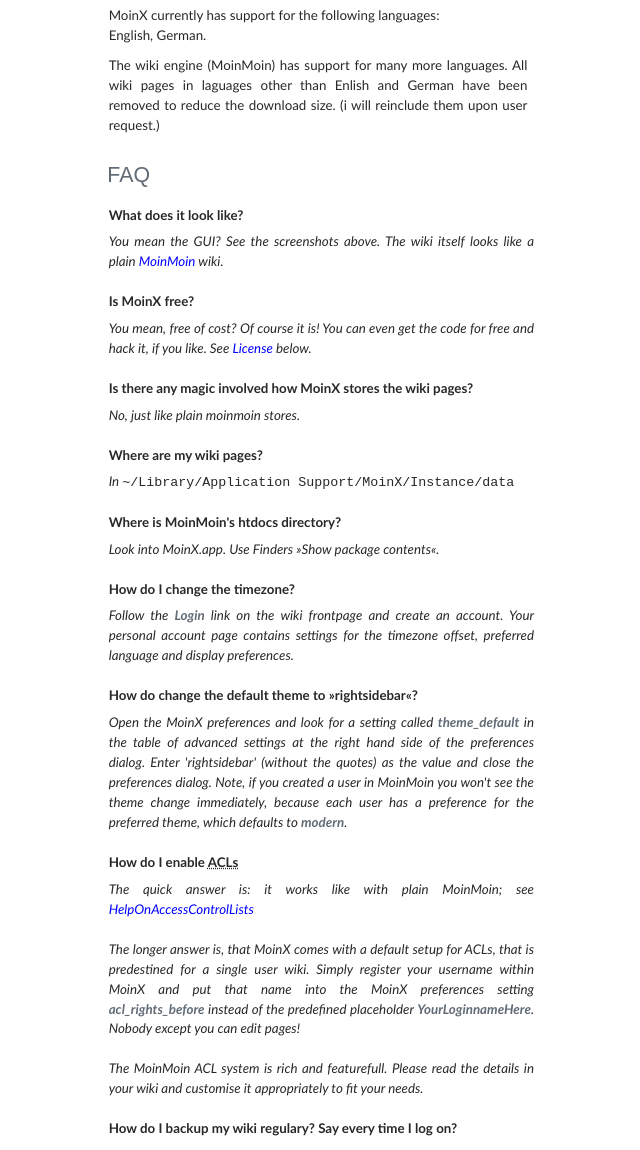
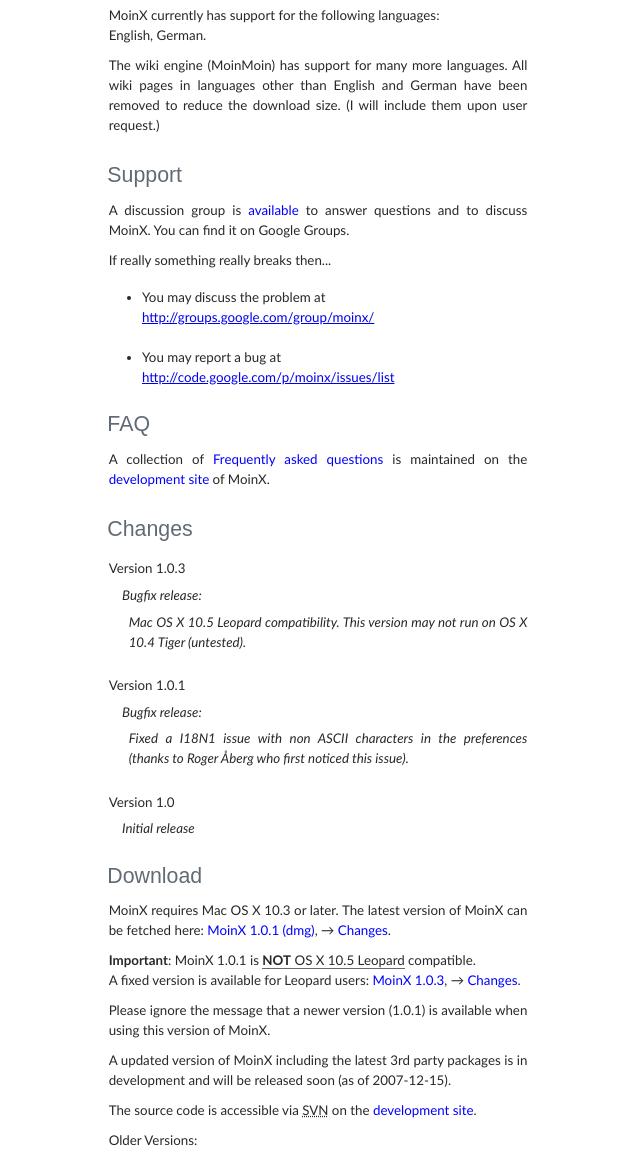
Before and after one commit to bwolf/MoinX, a plain HTML site: page website/index.html in a window 1280 px wide. Shown: the part 1650-2800 px from the top of the page, without its empty margins (178-818 px from the left). Drawn offline with Linux system fonts and the light colour scheme.

Commit message:
Updated website including links to the development site and the discussion group. The updated leopard special version is also mentioned.

```diff
--- a/website/index.html
+++ b/website/index.html
@@ -14,10 +14,10 @@
             </div>
 
             <div id="nav">
-                <a href="#changesstart">Changes</a>
-                &middot;
                 <a href="#download">Download</a>
                 &middot;
+				<a href="#support">Support</a>
+				&middot;
                 <a href="#faqstart">FAQ</a>
                 &middot;
                 <a href="#license">License</a>
@@ -34,12 +34,12 @@
                 title="Learn more about Wikis at Wikipedia">Wiki</a>, built
                 with ease of use in mind and rich with features. MoinX gives
                 you a full blown and unmodified
-                <a href="http://moinmoin.wikiwikiweb.de/"
+                <a href="http://moinmo.in/"
                 title="A featureful wiki engine">MoinMoin</a> wiki
                 without forcing you to run a full blown web server. Instead
                 MoinX is bundled with the high performance
-                <a href="http://twistedmatrix.com/products/twisted">Twisted</a>
-                webserver.
+                <a href="http://twistedmatrix.com/trac/">Twisted</a>
+                web server.
                 </p>
 
                 <p>
@@ -130,161 +130,47 @@
 
                 <p>
                 The wiki engine (MoinMoin) has support for
-                many more languages. All wiki pages in laguages other than
-                Enlish and German have been removed to reduce the download size.
-                (i will reinclude them upon user request.)
+                many more languages. All wiki pages in languages other than
+                English and German have been removed to reduce the download size.
+                (I will include them upon user request.)
                 </p>
 
+				<h2><a id="support">Support</a></h2>
+				<p>
+				A discussion group is
+				<a href="http://groups.google.com/group/moinx/">available</a>
+				to answer questions and to discuss MoinX. You can find it on
+				Google Groups.
+				</p>
+
+				<p>
+				If really something really breaks then...
+				</p>
+
+				<ul>
+					<li>You may discuss the problem at <a href="http://groups.google.com/group/moinx/">http://groups.google.com/group/moinx/</a></li>
+					<li>You may report a bug at <a href="http://code.google.com/p/moinx/issues/list">http://code.google.com/p/moinx/issues/list</a></li>
+				</ul>
+
                 <h2><a id="faqstart">FAQ</a></h2>
-                <dl id="faq">
-                    <dt>
-                        What does it look like?
-                    </dt>
-                    <dd>
-                        <p>
-                        You mean the GUI? See the screenshots above. The wiki
-                        itself looks like a plain <a
-                        href="http://moinmoin.wikiwikiweb.de/">MoinMoin</a> wiki.
-                        </p>
-                    </dd>
-
-                    <dt>
-                        Is MoinX free?
-                    </dt>
-                    <dd>
-                        <p>
-                        You mean, free of cost? Of course it is! You
-                        can even get the code for free and hack it, if you like.
-                        See <a href="#license">License</a> below.
-                        </p>
-                    </dd>
-
-                    <dt>
-                        Is there any magic involved how MoinX stores the wiki
-                        pages?
-                    </dt>
-                    <dd>
-                        <p>
-                        No, just like plain moinmoin stores.
-                        </p>
-                    </dd>
-
-                    <dt>
-                        Where are my wiki pages?
-                    </dt>
-                    <dd>
-                        <p>
-                        In
-                        <code>~/Library/Application&nbsp;Support/MoinX/Instance/data</code>
-                        </p>
-                    </dd>
-
-                    <dt>
-                        Where is MoinMoin's htdocs directory?
-                    </dt>
-                    <dd>
-                        <p>
-                        Look into MoinX.app. Use Finders &raquo;Show package contents&laquo;.
-                        </p>
-                    </dd>
-
-                    <dt>
-                        How do I change the timezone?
-                    </dt>
-                    <dd>
-                        <p>
-                        Follow the <em>Login</em> link on the wiki frontpage and create an
-                        account. Your personal account page contains settings for the
-                        timezone offset, preferred language and display preferences.
-                        </p>
-                    </dd>
-
-                    <dt>
-                        How do change the default theme to &raquo;rightsidebar&laquo;?
-                    </dt>
-                    <dd>
-                        <p>
-                        Open the MoinX preferences and look for a setting called
-                        <em>theme_default</em> in the table of advanced settings at the
-                        right hand side of the preferences dialog. Enter 'rightsidebar'
-                        (without the quotes) as the value and close the preferences dialog.
-                        Note, if you created a user in MoinMoin you won't see the theme change
-                        immediately, because each user has a preference for the preferred theme,
-                        which defaults to <em>modern</em>.
-                        </p>
-                    </dd>
-
-                    <dt>
-                        How do I enable <acronym title="Access control lists">ACLs</acronym>
-                    </dt>
-                    <dd>
-                        <p>
-                        The quick answer is: it works like with plain MoinMoin; see
-                        <a href="http://moinmoin.wikiwikiweb.de/HelpOnAccessControlLists"
-                        >HelpOnAccessControlLists</a>
-                        </p>
-                        <br />
-                        <p>
-                        The longer answer is, that MoinX comes with a default setup for ACLs,
-                        that is predestined for a single user wiki. Simply register your username
-                        within MoinX and put that name into the MoinX preferences setting
-                        <em>acl_rights_before</em> instead of the predefined placeholder
-                        <em>YourLoginnameHere</em>. Nobody except you can edit pages!
-                        </p>
-                        <br />
-                        <p>
-                        The MoinMoin ACL system is rich and featurefull. Please read the
-                        details in your wiki and customise it appropriately to fit your
-                        needs.
-                        </p>
-                    </dd>
-
-                    <dt>
-                        How do I backup my wiki regulary? Say every time I log on?
-                    </dt>
-                    <dd>
-                        <p>
-                        You need to create a cronjob for that.
-                        Simply backup your
-                        <code>~/Library/Application&nbsp;Support/MoinX/Instance/data</code>
-                        directory. Use a line like the following in your
-                        <em>crontab(5)</em>:
-                        </p>
-                        <pre><code>@reboot tar cfz ~/backups/moinx-`date '+%Y-%m-%d'`.tar.gz &not;
-    ~/Library/Application\ Support/MoinX/Instance/data</code></pre>
-                        <p>
-                        (the character &not; is a line break that you should omit)
-                        </p>
-                    </dd>
-
-                    <dt>
-                        On startup, MoinX seems to connect to moinx.antbear.org!
-                    </dt>
-                    <dd>
-                        <p>
-                        MoinX checks if a new version is available at startup. This can
-                        be <em>disabled</em> in the preferences. MoinX loads a tiny XML file that
-                        contains just the most recent version info and the most recent
-                        download URI. The XML file looks like:
-                        </p>
-                        <pre><code>&lt;?xml version="1.0" encoding="UTF-8"?&gt;
-&lt;plist version="1.0"&gt;
-&lt;dict&gt;
-    &lt;key&gt;LatestVersion&lt;/key&gt;
-    &lt;string&gt;X.Y.Z&lt;/string&gt;
-    &lt;key&gt;LatestVersionDownloadURI&lt;/key&gt;
-    &lt;string&gt;http://mydom.tld/MoinX-X.Y.Z.dmg&lt;/string&gt;
-&lt;/dict&gt;
-&lt;/plist&gt;</code></pre>
-                        <p>
-                        Thats all folks. No need to worry.
-                        </p>
-                    </dd>
-                </dl>
+				<p>
+				A collection of
+				<a href="http://code.google.com/p/moinx/wiki/FrequentlyAskedQuestions">Frequently asked questions</a>
+				is maintained on the
+				<a href="http://code.google.com/p/moinx/">development site</a>
+				of MoinX.
+				</p>
 
                 <h2><a id="changesstart">Changes</a></h2>
                 <dl id="changes">
-                    <dt>Version 1.0.1</dt>
+					<dt id="version-1.0.3">Version 1.0.3</dt>
+					<dd>Bugfix release:
+						<p>
+						Mac OS X 10.5 Leopard compatibility. This version may not run
+						on OS X 10.4 Tiger (untested).
+						</p>
+					</dd>
+                    <dt id="version-1.0.1">Version 1.0.1</dt>
                     <dd>Bugfix release:
                         <p>
                         Fixed a I18N1 issue with non ASCII characters in the
@@ -299,13 +185,33 @@
                 <p>
                 MoinX requires Mac OS X 10.3 or later. The latest version
                 of MoinX can be fetched here:
-                <a href="http://getmoinx.antbear.org/MoinX-1.0.1.dmg">MoinX 1.0.1 (dmg)</a>.
+                <a href="http://getmoinx.antbear.org/MoinX-1.0.1.dmg">MoinX 1.0.1 (dmg)</a>,
+				&rarr; <a href="#version-1.0.3">Changes</a>.
                 </p>
 
+				<p>
+				<strong>Important</strong>: MoinX 1.0.1 is <span style="border-bottom: 1px solid #616b75"><strong>NOT</strong> OS X 10.5 Leopard</span>
+				compatible.
+				<br />
+				A fixed version is available for Leopard users:
+				<a href="http://getmoinx.antbear.org/MoinX-1.0.3.dmg">MoinX 1.0.3</a>,
+				&rarr; <a href="#version-1.0.1">Changes</a>.
+				</p>
+
+				<p>
+				Please ignore the message that a newer version (1.0.1) is available
+				when using this version of MoinX.
+				</p>
+
+				<p>
+				A updated version of MoinX including the latest 3rd party packages
+				is in development and will be released soon (as of 2007-12-15).
+				</p>
+
                 <p>
-                The source code can be accessed through
-                <acronym title="Subversion">SVN</acronym>:<br />
-                <strong>Anonymous SVN</strong>: <a href="svn://svn.antbear.org/moinx/trunk/">svn://svn.antbear.org/moinx/trunk/</a><br />
+                The source code is accessible via
+				<acronym title="Subversion">SVN</acronym> on the
+	            <a href="http://code.google.com/p/moinx/source">development site</a>.
                 </p>
 
                 <p>
@@ -313,6 +219,12 @@
                 <br />
                 <a href="http://getmoinx.antbear.org/MoinX-1.0.dmg">MoinX 1.0 (dmg)</a>
                 </p>
+
+				<h2><a id="donate">Donate</a></h2>
+				<p>
+				Please donate to either MoinMoin, twisted or libarchive if you
+				want to support the project.
+				</p>
 
                 <h2><a id="license">License</a></h2>
                 <p>
@@ -338,7 +250,7 @@
                 </p>
 
                 <p>
-                Twisted is distributedunder the "GNU LESSER GENERAL PUBLIC LICENSE"
+                Twisted is distributed under the "GNU LESSER GENERAL PUBLIC LICENSE"
                 Version 2.1.
                 </p>
 
@@ -348,7 +260,7 @@
 
                 <h2><a id="contact">Contact</a></h2>
                 <p>
-                MoinX is brought to you by Marcus Geiger. Feel free to contact me at <a href="&#109;&#97;&#105;&#108;&#116;&#111;&#58;&#109;&#111;&#105;&#110;&#120;&#64;&#97;&#110;&#116;&#98;&#101;&#97;&#114;&#46;&#111;&#114;&#103;">&#109;&#111;&#105;&#110;&#120;&#64;&#97;&#110;&#116;&#98;&#101;&#97;&#114;&#46;&#111;&#114;&#103;</a>
+                MoinX is brought to you by Marcus Geiger. Feel free to contact me at <a href="&#109;&#97;&#105;&#108;&#116;&#111;&#58;&#109;&#111;&#105;&#110;&#120;&#64;&#97;&#110;&#116;&#98;&#101;&#97;&#114;&#46;&#111;&#114;&#103;">&#109;&#111;&#105;&#110;&#120;&#64;&#97;&#110;&#116;&#98;&#101;&#97;&#114;&#46;&#111;&#114;&#103;</a>, but please first check <a href="#support">support</a>.
                 </p>
             </div>
 
@@ -356,7 +268,7 @@
             <hr />
 
             <div id="footer">
-                <a href="&#109;&#97;&#105;&#108;&#116;&#111;&#58;&#109;&#111;&#105;&#110;&#120;&#64;&#97;&#110;&#116;&#98;&#101;&#97;&#114;&#46;&#111;&#114;&#103;">&copy; 2005 M. Geiger</a>
+                <a href="&#109;&#97;&#105;&#108;&#116;&#111;&#58;&#109;&#111;&#105;&#110;&#120;&#64;&#97;&#110;&#116;&#98;&#101;&#97;&#114;&#46;&#111;&#114;&#103;">&copy; 2007 M. Geiger</a>
                 &mdash;
                 <a href="http://validator.w3.org/check/referer">XHTML</a>
                 &middot;
```
